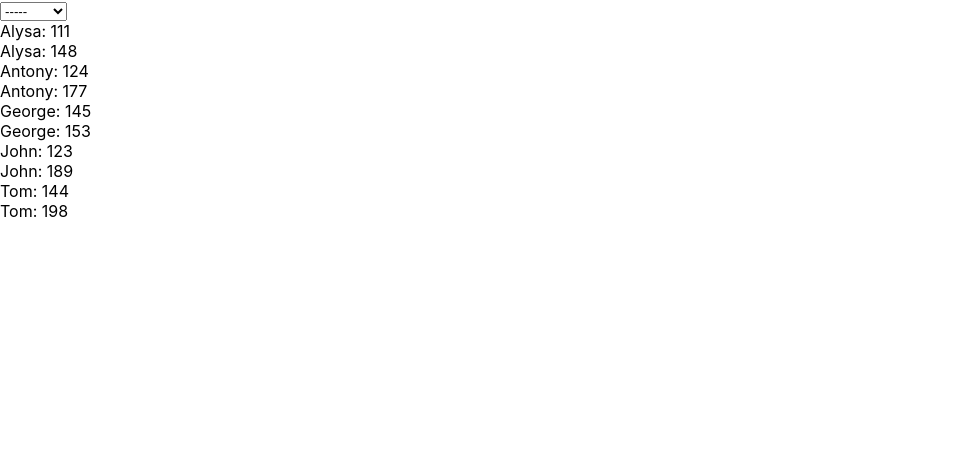
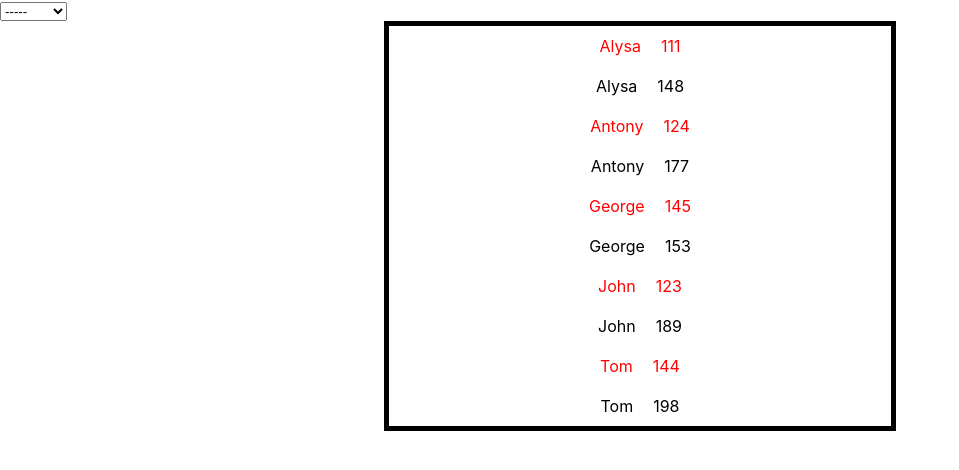
Before and after one commit to kontautas/NFQ, a React (Create React App) app: page /specialists in a window 1280 px wide. Shown: the top 470 px of the page, without its empty margins (0-959 px from the left). Built offline with nearby package versions, Linux system fonts and the light colour scheme; the HTML template or start-up script is replaced by a standard one.

Commit message:
added some css to scoreboard and finished level 1, started level 2 - added color to elements that are first in the list for scoreboard

```diff
--- a/src/Components/Scoreboard-element/scoreboard-element-component.js
+++ b/src/Components/Scoreboard-element/scoreboard-element-component.js
@@ -1,26 +1,47 @@
 import React from 'react'
+import './scoreboard-element-styles.css'
 
 const ScoreboardElement = (props) => {
+    let lastName = '';
+    const renderItem = (el) => {
+        if(lastName !== el.SpecialistName){
+            lastName = el.SpecialistName;
+            console.log(lastName)
+            return(
+                <div className = 'element first' key = {el.Number}>
+                    <div className = 'text'>{el.SpecialistName}</div>
+                    <div className = 'text'>{el.Number}</div>
+                </div>
+            );
+        }
+        else {
+            lastName = el.SpecialistName;
+            return(
+                <div className = 'element' key = {el.Number}>
+                    <div className = 'text'>{el.SpecialistName}</div>
+                    <div className = 'text'>{el.Number}</div>
+                </div>
+            );
+        }
+    }
     return(
-        <div>
+        <div className = 'scoreboard'>
             {
                 props.specOnly ?
                 props.Items
                 .map(el => (
                     el.SpecialistName === props.specOnly  ?
-                    <div key = {el.Number}>
-                     {el.SpecialistName}: {el.Number}  <button onClick = {() => props.deleteItem(el.SpecialistName, el.Number)}>Aptarnauta</button>
+                    <div className = 'element' key = {el.Number}>
+                        <div className = 'text'>{el.SpecialistName}</div>
+                        <div className = 'text'>{el.Number}</div>
+                        <div className = 'text'><button onClick = {() => props.deleteItem(el.SpecialistName, el.Number)}>Aptarnauta</button></div>
                     </div> : null))
 
                 :
                 props.Items
                 .sort(function(a,b){return a.SpecialistName > b.SpecialistName ?
                     1 : (a.SpecialistName === b.SpecialistName) ? (a.Number - b.Number): -1})
-                .map(el => (
-                    <div key = {el.Number}>
-                        {el.SpecialistName}: {el.Number}
-                    </div>
-                ))
+                .map((el) => renderItem(el))
             }
         </div>
     );
--- a/src/Components/Scoreboard-element/scoreboard-element-styles.css
+++ b/src/Components/Scoreboard-element/scoreboard-element-styles.css
@@ -0,0 +1,26 @@
+.scoreboard {
+    margin-left: 30%;
+    margin-right: 30%;
+    border: 5px;
+    border-color: black;
+    border-style: solid;
+
+}
+.element {
+    display: flex;
+    justify-content: center;
+}
+.text {
+    text-align: left;
+    margin: 10px;
+
+}
+body {
+    overflow: hidden;
+}
+.first {
+    border-style: solid;
+    border-color: red;
+    border: 5px;
+    color:red;
+}
--- a/src/Components/Scoreboard/scoreboard-component.js
+++ b/src/Components/Scoreboard/scoreboard-component.js
@@ -1,6 +1,6 @@
 import React from 'react';
 import Element from '../Scoreboard-element/scoreboard-element-component';
-
+import './scoreboard-styles.css';
 class Scoreboard extends React.Component {
 
     constructor(){
```
